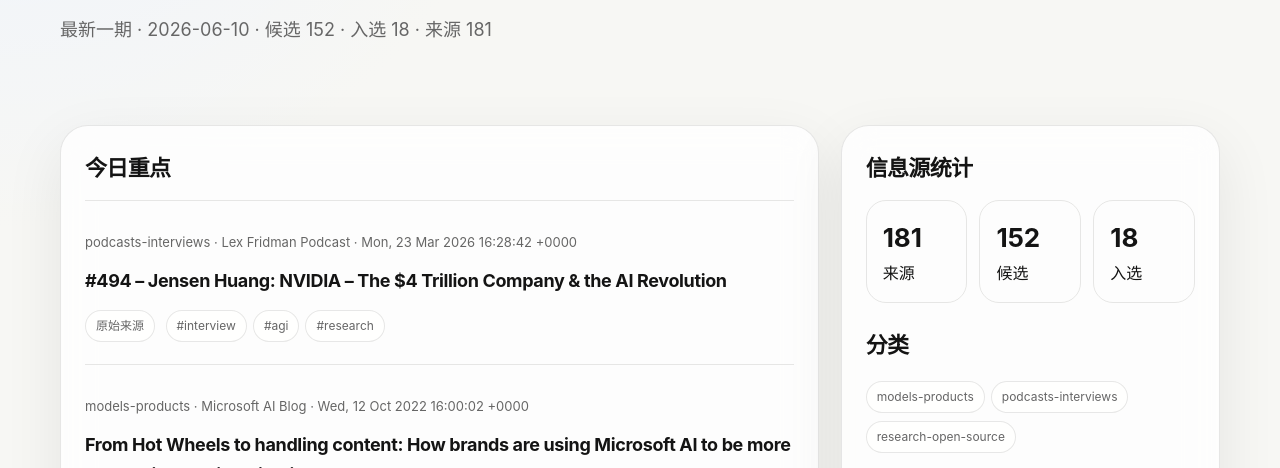
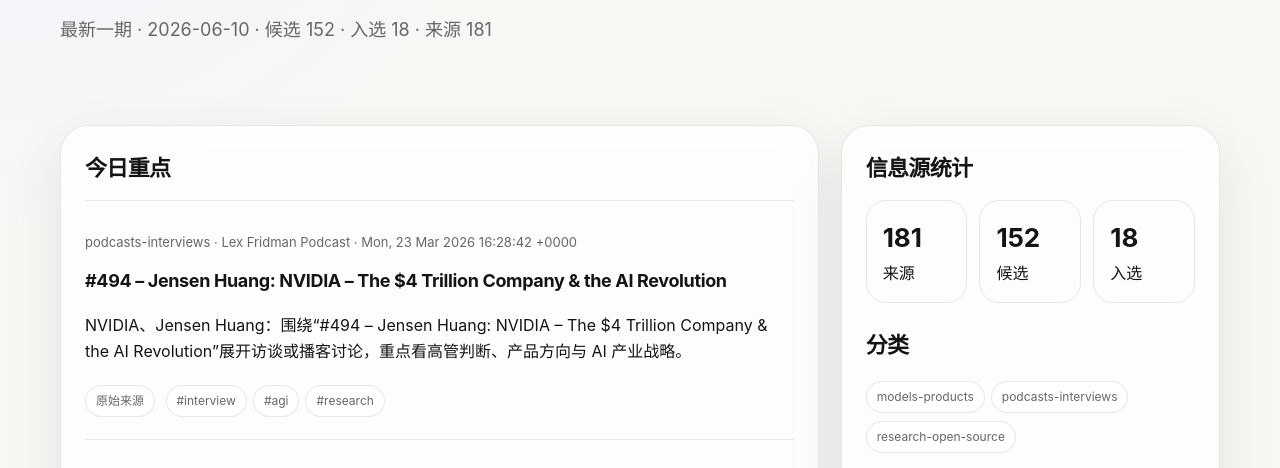
Before and after one commit to siner9586/Latest_AI_News, an Astro site: page / in a window 1280 px wide. Shown: the part 316-784 px from the top of the page. Built offline with nearby package versions, Linux system fonts and the light colour scheme; Astro itself is replaced by a stand-in of ours.

Commit message:
feat: show focused summaries on homepage

```diff
--- a/src/pages/index.astro
+++ b/src/pages/index.astro
@@ -1,6 +1,6 @@
 ---
 import Base from '../layouts/Base.astro';
-import { latestBrief } from '../utils/data';
+import { latestBrief, newsFocus } from '../utils/data';
 const b = latestBrief;
 ---
 <Base title={`AI 新闻简报 · ${b.date}`} description={b.overview_zh}>
@@ -17,6 +17,7 @@ const b = latestBrief;
         <article class="item">
           <p class="meta">{item.category} · {item.source_name} · {item.published_at}</p>
           <h3>{item.title}</h3>
+          <p>{newsFocus(item, 'zh')}</p>
           <a class="pill" href={item.original_url} target="_blank" rel="noreferrer">原始来源</a>
           {(item.tags || []).map((t:string) => <span class="pill">#{t}</span>)}
         </article>
```
